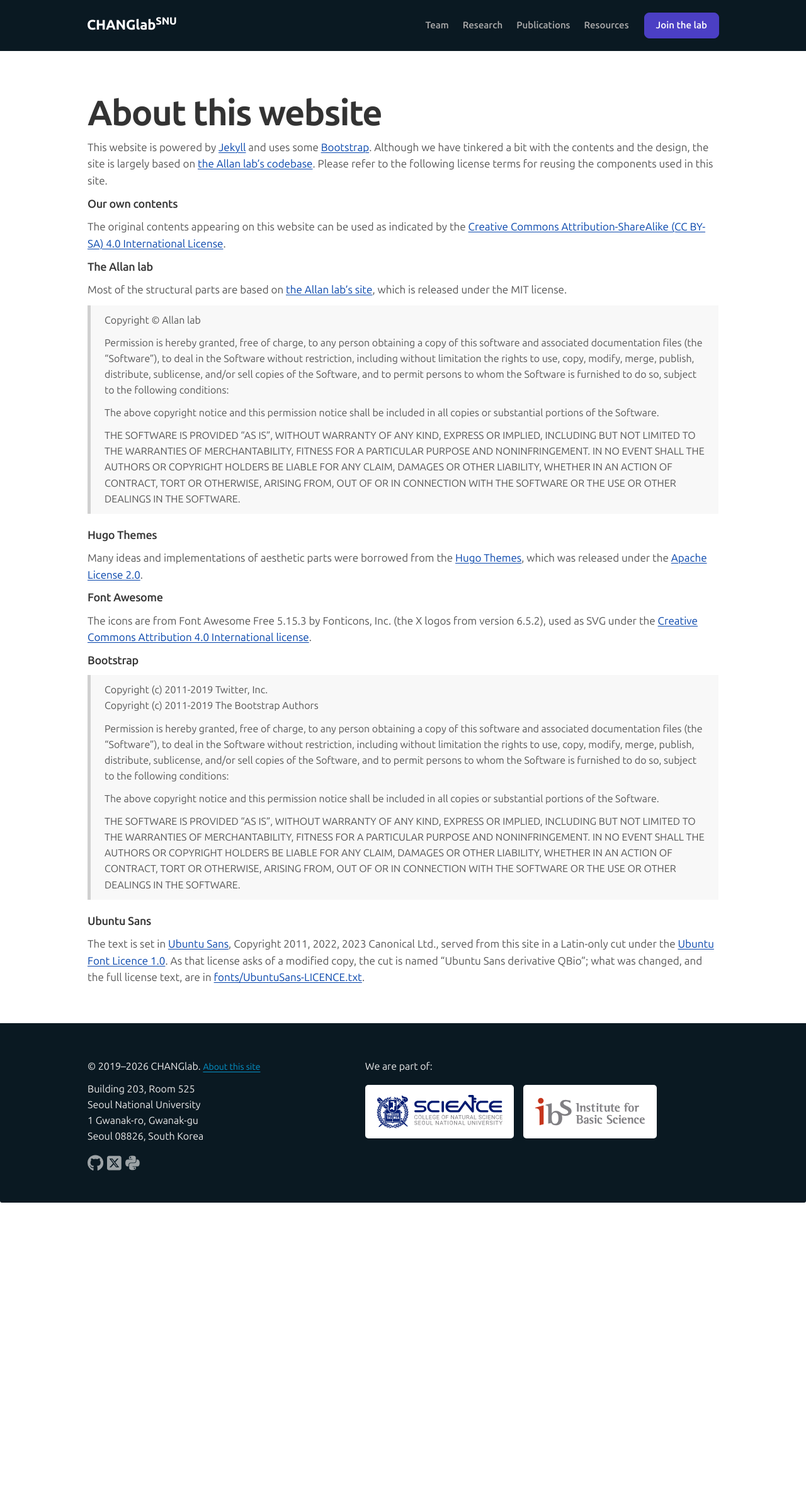
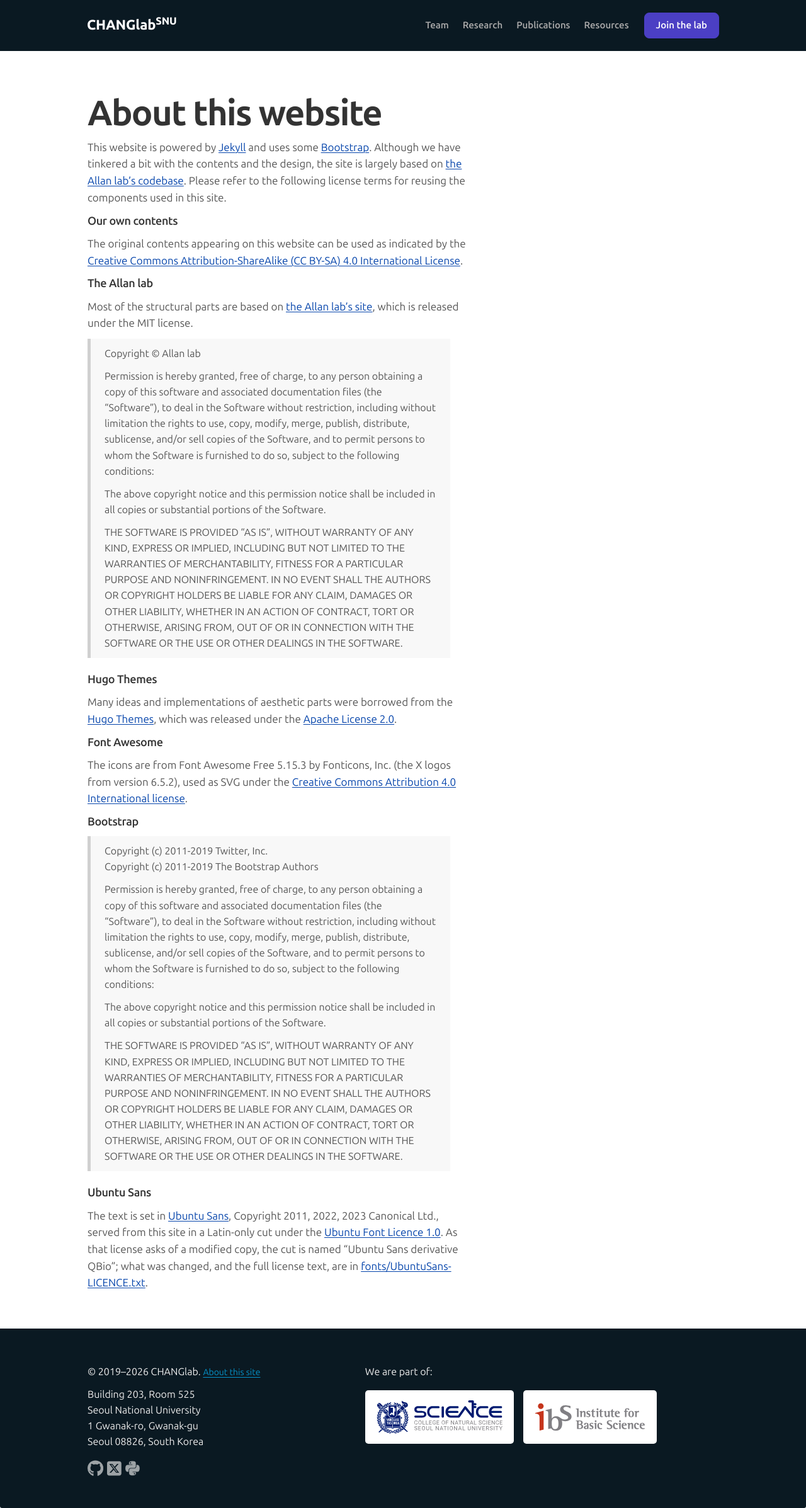
Before and after one commit to ChangLabSNU/ChangLabSNU.github.io, a Jekyll site: the page built from _pages/aboutwebsite.md, in a window 1280 px wide. Shown: the whole page at 63% size. Built offline with Jekyll 4.4.1, drawn with Linux system fonts in a browser that asks for light colours; before the commit the page ends 1910 px from its top, so only the background shows below that.

Commit message:
Text pages: running text stops at about 70 characters a line
On research, openings, about, all news and 404, paragraphs, list items
and quotes ran the full 1000px column, about 116 characters a line on a
desktop. They now stop at 36em (612px, about 70 characters); a floated
figure's paragraph is exempt, so figures keep the column's right-hand
side with the text beside them, and the wide figure lines up with the
text's left edge (its picture sizes follow, 612px). Phones and every
other page are unchanged pixel for pixel.

```diff
--- a/_config.yml
+++ b/_config.yml
@@ -51,10 +51,9 @@ pictures:
   member-card:    # team page photos, the PI's and everyone's: up to 180px wide
     widths: [260, 520]
     sizes: "(min-width: 500px) 180px, 42vw"
-  figure-wide:    # full-width figure, at most 280px tall: 702px wide for the
-                  # 2.5:1 codon figure on /research
+  figure-wide:    # a figure as wide as the text (612px at most) and at most 280px tall
     widths: [720, 1440]
-    sizes: "(min-width: 782px) 702px, calc(90vw - 2px)"
+    sizes: "(min-width: 700px) 612px, calc(90vw - 2px)"
   figure-side:    # 400-420px beside the text from 992px; below, full width up to 560px
     widths: [420, 840]
     sizes: "(min-width: 992px) 420px, (min-width: 624px) 560px, calc(90vw - 2px)"
--- a/css/main.scss
+++ b/css/main.scss
@@ -452,6 +452,24 @@ div#textid h2 {
     font-size: 22px;
     font-weight: 650;
     line-height: 1.3;
+}
+
+/* Running text on these pages stops at about 70 characters a line (36em,
+   612px at 17px), where the old 1000px column ran to about 116. Figures keep
+   the column's right-hand side: a paragraph holding a floated figure is
+   exempt, so the float still sits at the column's right edge with the text
+   beside it, and the wide figure lines up with the text's left edge. */
+#textid p, #textid li, #textid blockquote {
+    max-width: 36em;
+}
+
+#textid p:has(> img.qb-fig-right) {
+    max-width: none;
+}
+
+#textid .qb-fig-wide {
+    margin-left: 0;
+    margin-right: 0;
 }
 
 div#textid h2.minor {
```
Also changed, not shown: CLAUDE.md (+2 -0 lines).
